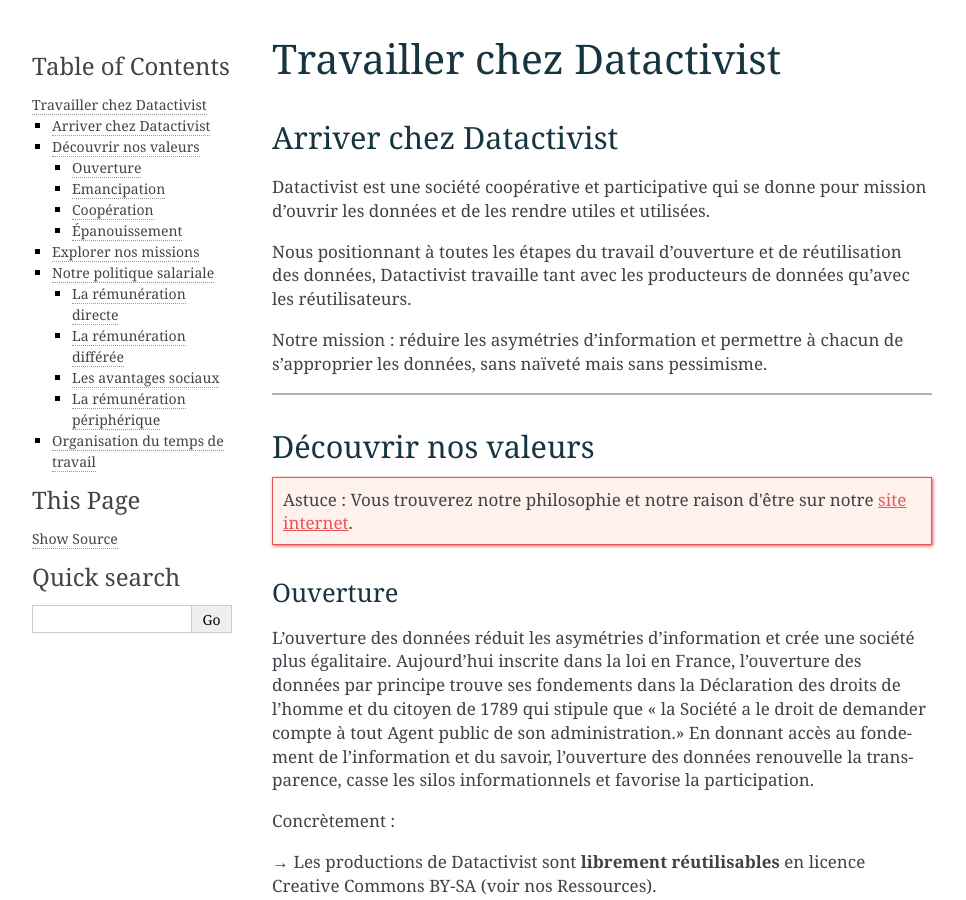
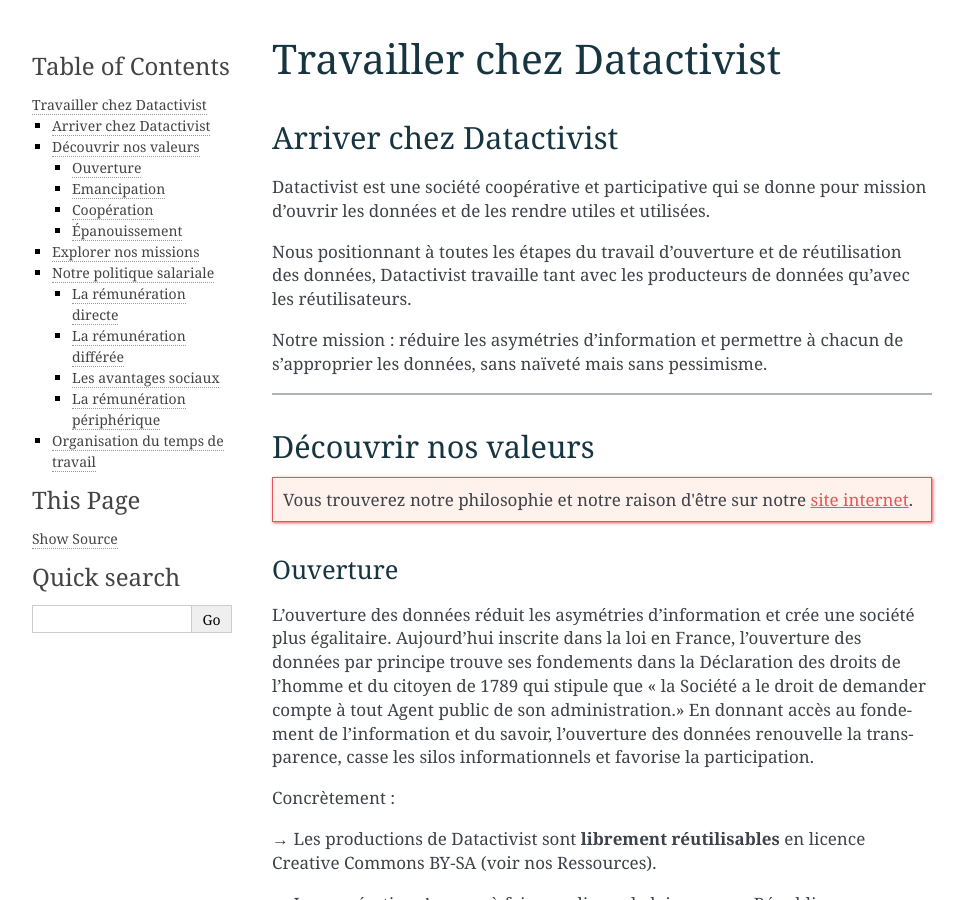
Before and after one commit to datactivist/documentation-datactivist, a Sphinx documentation site: the page built from docs/source/travailler-chez-datactivist.md, in a window 1280 px wide and 900 px high. Shown: the whole window, without its empty margins (148-1114 px from the left). Built offline with Sphinx 7.4.7, drawn with Linux system fonts in a browser that asks for light colours.

Commit message:
Update travailler-chez-datactivist.md

```diff
--- a/docs/source/travailler-chez-datactivist.md
+++ b/docs/source/travailler-chez-datactivist.md
@@ -16,8 +16,10 @@
 
 ## Découvrir nos valeurs
 <div class="myhint">
-   Astuce : Vous trouverez notre philosophie et notre raison d'être sur notre <a href="https://datactivist.coop/fr/a-propos/">site internet</a>.
+   Vous trouverez notre philosophie et notre raison d'être sur notre <a href="https://datactivist.coop/fr/a-propos/">site internet</a>.
 </div>
+
+<p>
 
 ### Ouverture
 L’ouverture des données réduit les asymétries d’information et crée une société plus égalitaire. Aujourd’hui inscrite dans la loi en France, l’ouverture des données par principe trouve ses fondements dans la Déclaration des droits de l’homme et du citoyen de 1789 qui stipule que « la Société a le droit de demander compte à tout Agent public de son administration.» En donnant accès au fondement de l’information et du savoir, l’ouverture des données renouvelle la transparence, casse les silos informationnels et favorise la participation.
```
